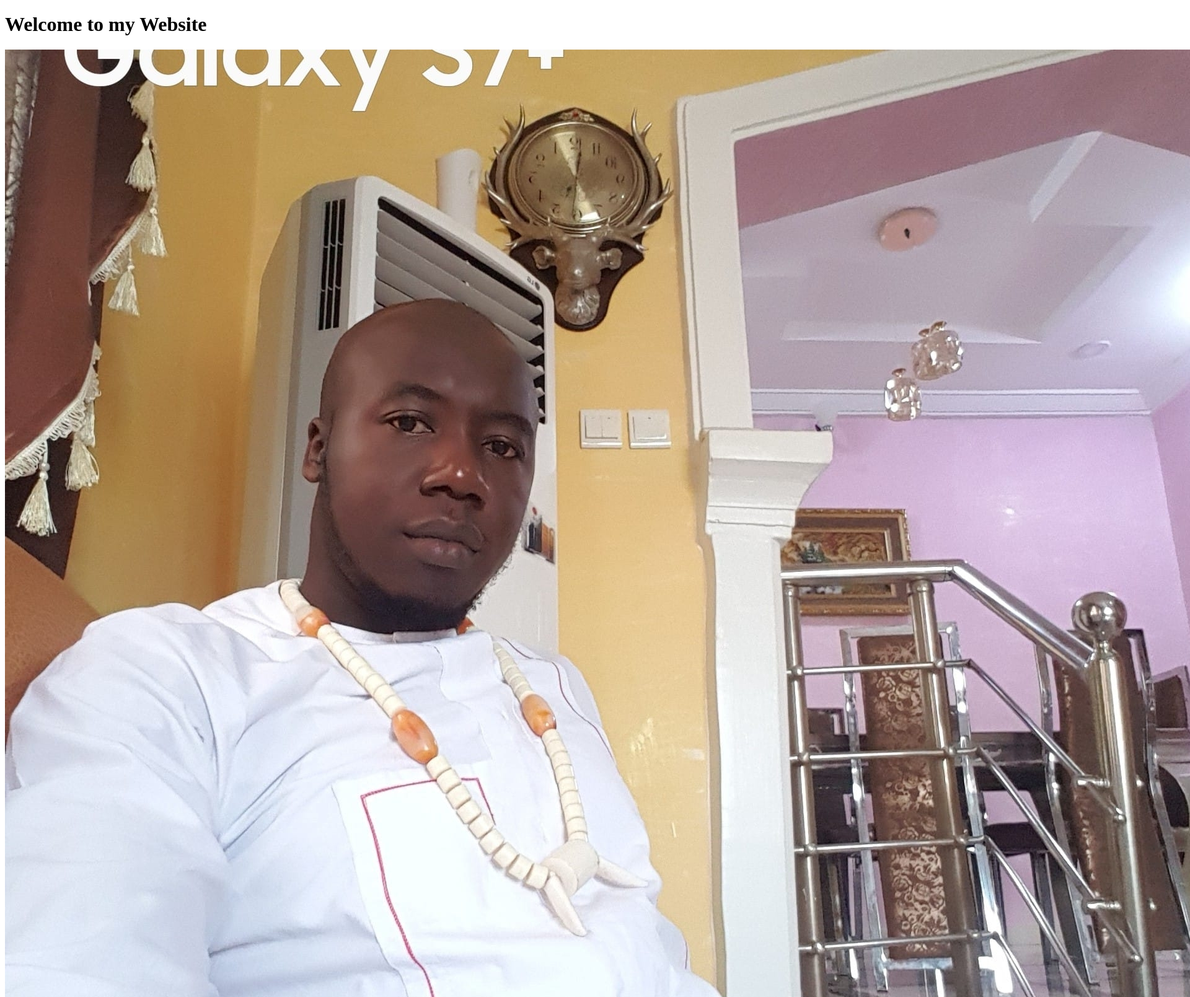
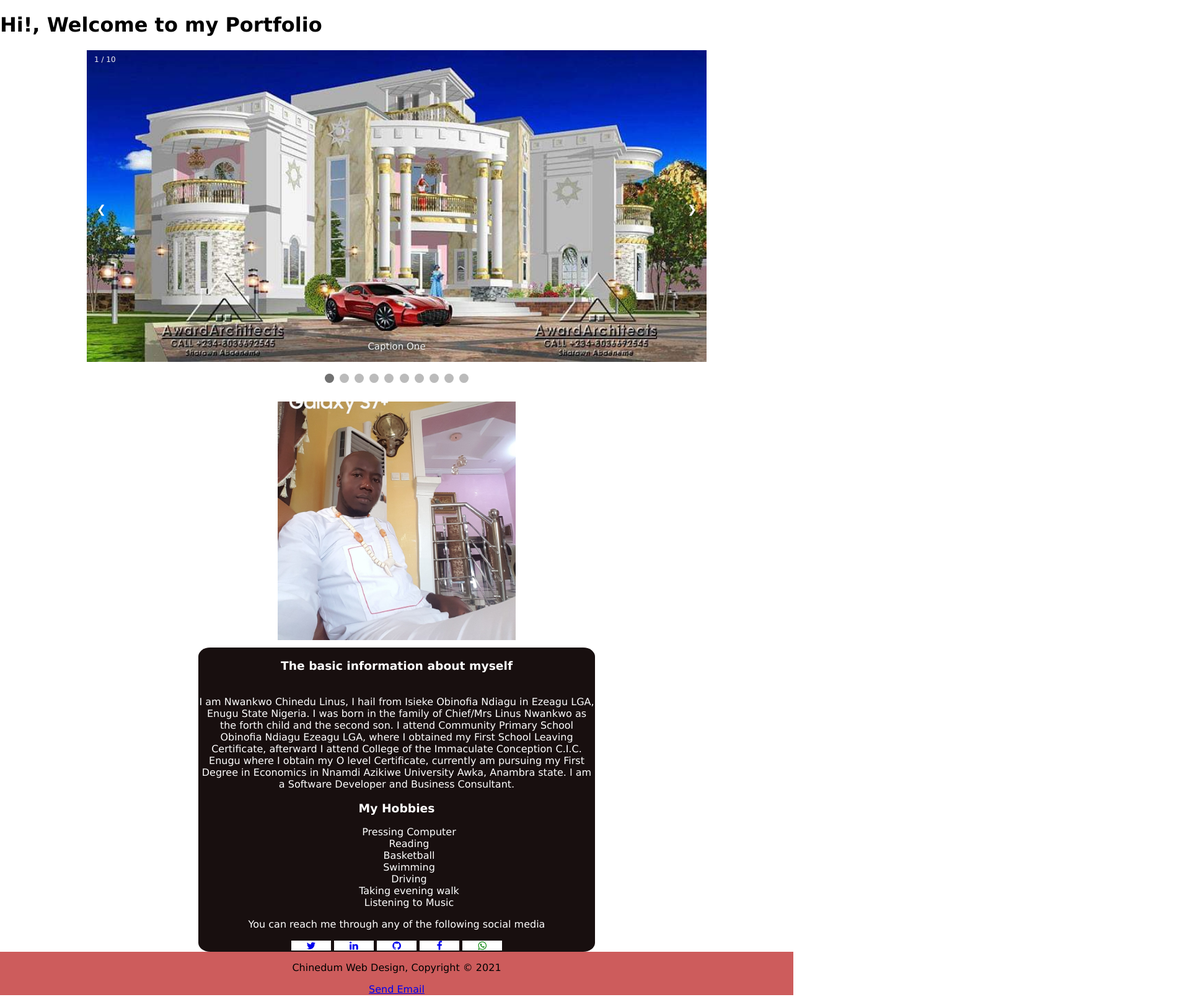
Before and after one commit to ChineduNwankwo/ChineduNwankwo.github.io, a plain HTML site: page index.html in a window 1280 px wide. Shown: the top 1609 px of the page at 62% size, 1920 px wide, since content can reach past the window. Drawn offline with Linux system fonts and the light colour scheme.

Commit message:
Created my portfolio

```diff
--- a/index.html
+++ b/index.html
@@ -1,15 +1,131 @@
 <!DOCTYPE html>
 <html lang="en">
-<head>
-    <meta charset="UTF-8">
-    <meta http-equiv="X-UA-Compatible" content="IE=edge">
-    <meta name="viewport" content="width=device-width, initial-scale=1.0">
-    <title>ChinedNwankwo Website</title>
-</head>
-<body>
-    <h1>Welcome to my Website</h1>
-    <img src="./profile.jpg"/>
-    <a href="https://github.com/ChineduNwankwo">My GitHub Profile</a>
+  <head>
+    <meta charset="UTF-8" />
+    <meta http-equiv="X-UA-Compatible" content="IE=edge" />
+    <meta name="viewport" content="width=device-width, initial-scale=1.0" />
+    <link rel="stylesheet" href="style.css" />
+    <link rel="stylesheet" href="https://cdnjs.cloudflare.com/ajax/libs/font-awesome/4.7.0/css/font-awesome.min.css">
+    <title>ChineduNwankwo Website</title>
+  </head>
+  <body>
+    <div class="container">
+      <h1>Hi!, Welcome to my Portfolio</h1>
 
-</body>
+      <!-- Slideshow container -->
+      <div class="slideshow-container">
+        <!-- Full-width images with number and caption text -->
+        <div class="mySlides fade">
+          <div class="numbertext">1 / 10</div>
+          <img src="./img/showcase_1.jpg" style="width: 100%" />
+          <div class="text">Caption One</div>
+        </div>
+
+        <div class="mySlides fade">
+          <div class="numbertext">2 / 10</div>
+          <img src="./img/showcase_2.jpg" style="width: 100%" />
+          <div class="text">Caption Two</div>
+        </div>
+
+        <div class="mySlides fade">
+          <div class="numbertext">3 / 10</div>
+          <img src="./img/showcase_3.jpg" style="width: 100%" />
+          <div class="text">Caption Three</div>
+        </div>
+        <div class="mySlides fade">
+          <div class="numbertext">4 / 10</div>
+          <img src="./img/showcase_4.jpg" style="width: 100%" />
+          <div class="text">Caption Four</div>
+        </div>
+        <div class="mySlides fade">
+          <div class="numbertext">5 / 10</div>
+          <img src="./img/showcase_5.jpg" style="width: 100%" />
+          <div class="text">Caption Five</div>
+        </div>
+        <div class="mySlides fade">
+          <div class="numbertext">6 / 10</div>
+          <img src="./img/showcase_6.jpg" style="width: 100%" />
+          <div class="text">Caption Six</div>
+        </div>
+        <div class="mySlides fade">
+          <div class="numbertext">7 / 10</div>
+          <img src="./img/showcase_7.jpg" style="width: 100%" />
+          <div class="text">Caption Seven</div>
+        </div>
+        <div class="mySlides fade">
+          <div class="numbertext">8 / 10</div>
+          <img src="./img/showcase_8.jpg" style="width: 100%" />
+          <div class="text">Caption Eight</div>
+        </div>
+        <div class="mySlides fade">
+          <div class="numbertext">9 / 10</div>
+          <img src="./img/showcase_9.jpg" style="width: 100%" />
+          <div class="text">Caption Nine</div>
+        </div>
+        <div class="mySlides fade">
+          <div class="numbertext">10 / 10</div>
+          <img src="./img/showcase_10.jpg" style="width: 100%" />
+          <div class="text">Caption Ten</div>
+        </div>
+
+        <!-- Next and previous buttons -->
+        <a class="prev" onclick="plusSlides(-1)">&#10094;</a>
+        <a class="next" onclick="plusSlides(1)">&#10095;</a>
+      </div>
+      <br />
+
+      <!-- The dots/circles -->
+      <div style="text-align: center">
+        <span class="dot" onclick="currentSlide(1)"></span>
+        <span class="dot" onclick="currentSlide(2)"></span>
+        <span class="dot" onclick="currentSlide(3)"></span>
+        <span class="dot" onclick="currentSlide(4)"></span>
+        <span class="dot" onclick="currentSlide(5)"></span>
+        <span class="dot" onclick="currentSlide(6)"></span>
+        <span class="dot" onclick="currentSlide(7)"></span>
+        <span class="dot" onclick="currentSlide(8)"></span>
+        <span class="dot" onclick="currentSlide(9)"></span>
+        <span class="dot" onclick="currentSlide(10)"></span>
+      </div>
+
+      <!-- Bio starts here -->
+      <div class="profile">
+        <img src="./img/profile.jpg" alt="" class="profile-img" srcset="" />
+        <div class="bio-data">
+          <P>
+            <h3>The basic information about myself</h3><br>
+            I am Nwankwo Chinedu Linus, I hail from Isieke Obinofia Ndiagu in Ezeagu LGA, Enugu State Nigeria. I was born in the family of Chief/Mrs Linus Nwankwo as the forth child and the second son.
+            I attend Community Primary School Obinofia Ndiagu Ezeagu LGA, where I obtained my First School Leaving Certificate, afterward
+            I attend College of the Immaculate Conception C.I.C. Enugu where I obtain my O level Certificate,
+            currently am pursuing my First Degree in Economics in Nnamdi Azikiwe University Awka, Anambra state.
+            I am a Software Developer and Business Consultant.</P>
+            <h3>My Hobbies</h3>
+            <ul>
+                <li>Pressing Computer</li>
+                <li>Reading</li>
+                <li>Basketball</li>
+                <li>Swimming</li>
+                <li>Driving</li>
+                <li>Taking evening walk</li>
+                <li>Listening to Music</li>
+            </ul>
+          <p>You can reach me through any of the following social media</p>
+        <a href="https://twitter.com/ChineduLinus4"><i class="fa fa-twitter" aria-hidden="true"></i></a>
+        <a href="https://www.linkedin.com/in/chinedu-linus-771901212"><i class="fa fa-linkedin" aria-hidden="true"></i></a>
+        <a href="https://github.com/ChineduNwankwo"><i class="fa fa-github" aria-hidden="true"></i></a>
+        <a href="https://www.facebook.com/chinedu.nwankwo.946"><i class="fa fa-facebook" aria-hidden="true"></i></a>
+        <a href="https://wa.me/2348037334843"><i class="fa fa-whatsapp" aria-hidden="true"></i></a>
+        </div>
+      </div>
+    </div>
+    <script src="./index.js"></script>
+  </body>
+  <footer>
+    <div class="footer-container">
+    <p>
+      Chinedum Web Design, Copyright &copy; 2021
+    </p>
+    <a href="mailto:nedunwankwol@gmail.com">Send Email</a>
+    </div>
+  </footer>
 </html>
--- /dev/null
+++ b/index.js
@@ -0,0 +1,27 @@
+
+   var slideIndex = 1;
+showSlides(slideIndex);
+
+function plusSlides(n) {
+  showSlides(slideIndex += n);
+}
+
+function currentSlide(n) {
+  showSlides(slideIndex -= n);
+}
+
+function showSlides(n) {
+  var i;
+  var slides = document.getElementsByClassName("mySlides");
+  var dots = document.getElementsByClassName("dot");
+  if (n > slides.length) {slideIndex = 1}
+  if (n < 1) {slideIndex = slides.length}
+  for (i = 0; i < slides.length; i++) {
+      slides[i].style.display = "none";
+  }
+  for (i = 0; i < dots.length; i++) {
+      dots[i].className = dots[i].className.replace(" active", "");
+  }
+  slides[slideIndex-1].style.display = "block";
+  dots[slideIndex-1].className += " active";
+}
--- /dev/null
+++ b/style.css
@@ -0,0 +1,146 @@
+* {box-sizing: border-box}
+body {font-family: Verdana, sans-serif; margin:0}
+.mySlides {display: none}
+img {vertical-align: middle;}
+
+/* Slideshow container */
+.slideshow-container {
+  max-width: 1000px;
+  position: relative;
+  margin: auto;
+}
+
+/* Next & previous buttons */
+.prev, .next {
+  cursor: pointer;
+  position: absolute;
+  top: 50%;
+  width: auto;
+  padding: 16px;
+  margin-top: -22px;
+  color: white;
+  font-weight: bold;
+  font-size: 18px;
+  transition: 0.6s ease;
+  border-radius: 0 3px 3px 0;
+  user-select: none;
+}
+
+/* Position the "next button" to the right */
+.next {
+  right: 0;
+  border-radius: 3px 0 0 3px;
+}
+
+/* On hover, add a black background color with a little bit see-through */
+.prev:hover, .next:hover {
+  background-color: rgba(0,0,0,0.8);
+}
+
+/* Caption text */
+.text {
+  color: #f2f2f2;
+  font-size: 15px;
+  padding: 8px 12px;
+  position: absolute;
+  bottom: 8px;
+  width: 100%;
+  text-align: center;
+}
+
+/* Number text (1/3 etc) */
+.numbertext {
+  color: #f2f2f2;
+  font-size: 12px;
+  padding: 8px 12px;
+  position: absolute;
+  top: 0;
+}
+
+/* The dots/bullets/indicators */
+.dot {
+  cursor: pointer;
+  height: 15px;
+  width: 15px;
+  margin: 0 2px;
+  background-color: #bbb;
+  border-radius: 50%;
+  display: inline-block;
+  transition: background-color 0.6s ease;
+}
+
+.active, .dot:hover {
+  background-color: #717171;
+}
+
+/* Fading animation */
+.fade {
+  -webkit-animation-name: fade;
+  -webkit-animation-duration: 1.5s;
+  animation-name: fade;
+  animation-duration: 1.5s;
+}
+
+@-webkit-keyframes fade {
+  from {opacity: .4}
+  to {opacity: 1}
+}
+
+@keyframes fade {
+  from {opacity: .4}
+  to {opacity: 1}
+}
+
+/* On smaller screens, decrease text size */
+@media only screen and (max-width: 300px) {
+  .prev, .next,.text {font-size: 11px}
+}
+
+
+/* profile styles */
+.profile{
+  display: flex;
+  flex-direction: column;
+  align-items: center;
+  padding-top: 2%;
+  text-align: center;
+}
+
+.profile-img{
+  width: 30%;
+}
+
+.bio-data{
+  margin-top: 1%;
+  background-color: #180f0f;
+  color: #fff;
+  width: 50%;
+  border-radius: 3%;
+}
+
+
+li{
+  text-decoration: none;
+  list-style-type: none;
+}
+
+.fa{
+  background-color: white;
+  width: 10%;
+  height: 8%;
+
+}
+.fa-whatsapp{
+  color: green;
+}
+
+
+footer{
+  display: flex;
+  background-color: indianred;
+}
+
+.footer-container{
+  text-align-last: center;
+  width: 100%;
+}
```
Also changed, not shown: img/profile.jpg (added), img/showcase_1.jpg (added), img/showcase_10.jpg (added), img/showcase_2.jpg (added), img/showcase_3.jpg (added), img/showcase_4.jpg (added), img/showcase_5.jpg (added), img/showcase_6.jpg (added), img/showcase_7.jpg (added), img/showcase_8.jpg (added), img/showcase_9.jpg (added).
